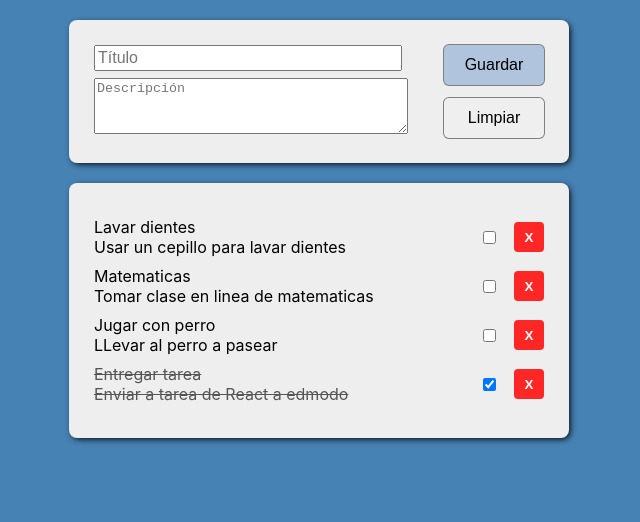
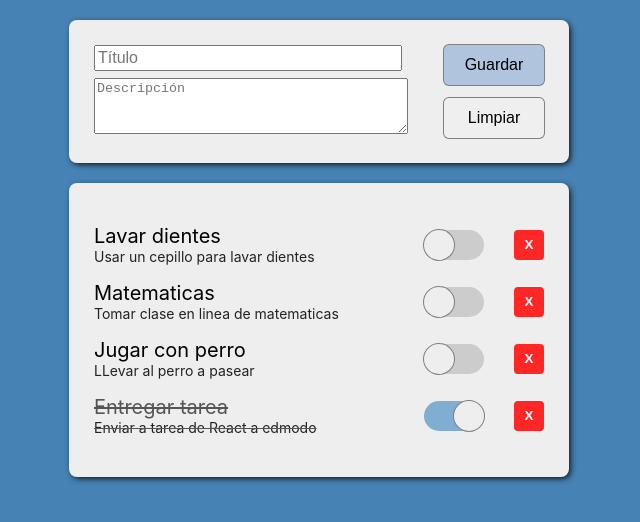
Before and after one commit to VictorFranco/reactjs-primera-app, a React (Create React App) app: page / in a window 1280 px wide. Shown: the top 522 px of the page, without its empty margins (321-961 px from the left). Built offline with nearby package versions, Linux system fonts and the light colour scheme.

Commit message:
El componente Toggle fue agregado

```diff
--- a/src/components/Task.css
+++ b/src/components/Task.css
@@ -1,7 +1,7 @@
 .Task{
     display: flex;
     justify-content: space-between;
-    margin: 9px 0;
+    margin: 16px 0;
 }
 .group2{
     display: flex;
@@ -20,5 +20,5 @@
     color: white;
     font-weight: bold;
     cursor: pointer;
-    margin-left: 15px;
+    margin-left: 30px;
 }
--- a/src/components/Task.js
+++ b/src/components/Task.js
@@ -1,6 +1,7 @@
 import React,{Component} from 'react';
 import './Task.css';
 import PropTypes from 'prop-types';
+import Toggle from './Toggle';
 
 class Task extends Component {
   StyleCompleted(){
@@ -8,16 +9,20 @@ class Task extends Component {
           color:this.props.task.done?"#555":"black",
       }
   }
-  onChange=e=>{this.props.checkDone(this.props.task.id)}
 
   render() {
       const {task}=this.props;
     return <div className="Task" style={this.StyleCompleted()}>
             <div style={{textDecoration: task.done?"line-through":"none"}}>
-                {task.title} <br/> {task.description}
+                <div style={{fontSize:20,fontWeight:400}}>
+                {task.title}
+                </div>
+                <div style={{fontSize:14,color:"#222"}}>
+                {task.description}
+                </div>
             </div>
             <div className="group2">
-                <input type="checkbox" onChange={this.onChange} defaultChecked={task.done}></input>
+                <Toggle id={task.id} task={task} checkDone={this.props.checkDone}/>
                 <button onClick={this.props.deleteTask.bind(this,task.id)} className="btn_delete">X</button>
             </div>
         </div>;
--- /dev/null
+++ b/src/components/Toggle.css
@@ -0,0 +1,36 @@
+.input-toggle{
+    position: relative;
+    pointer-events: none;
+    z-index: -1;
+}
+.input-toggle+label{
+    position: relative;
+    display: block;
+    width: 60px;
+    height: 30px;
+    background-color: #ccc;
+    border-radius: 30px;
+    cursor: pointer;
+    transition: background-color .2s linear;
+}
+.input-toggle+label::before{
+    content: "";
+    position: absolute;
+    display: block;
+    width: 30px;
+    height: 30px;
+    background: #eee;
+    border-radius: 30px;
+    box-shadow: 0 0 0 1px gray;
+    transition: .2s linear;
+    left: 0;
+}
+.input-toggle:checked+label{
+    background-color: #80add2;
+}
+.input-toggle:checked+label::before{
+    left: 30px;
+}
+.input-toggle:focus+label{
+    box-shadow: 0 0 0 1px #555;
+}
--- /dev/null
+++ b/src/components/Toggle.js
@@ -0,0 +1,17 @@
+import React,{Component} from 'react';
+import './Toggle.css';
+class Toggle extends Component {
+  onChange=e=>{this.props.checkDone(this.props.id)}
+  render() {
+    return <div>
+        <input className="input-toggle"
+            id={this.props.id} type="checkbox"
+            onChange={this.onChange}
+            defaultChecked={this.props.task.done}>
+        </input>
+        <label htmlFor={this.props.id}></label>
+    </div>
+  }
+}
+
+export default Toggle;
```
